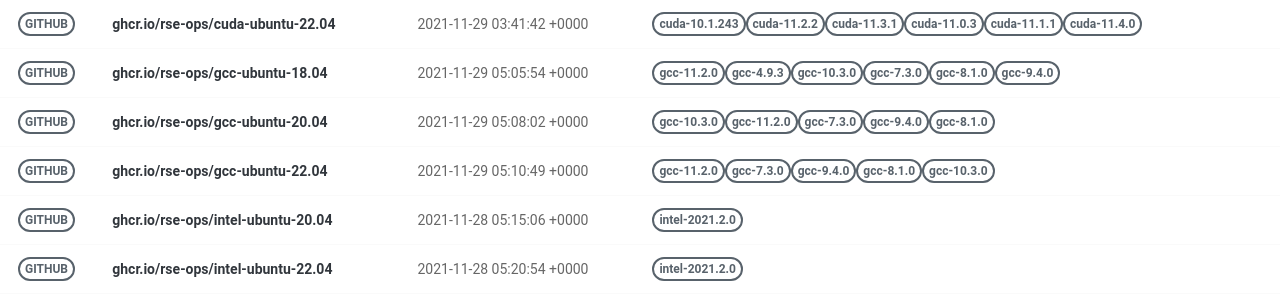
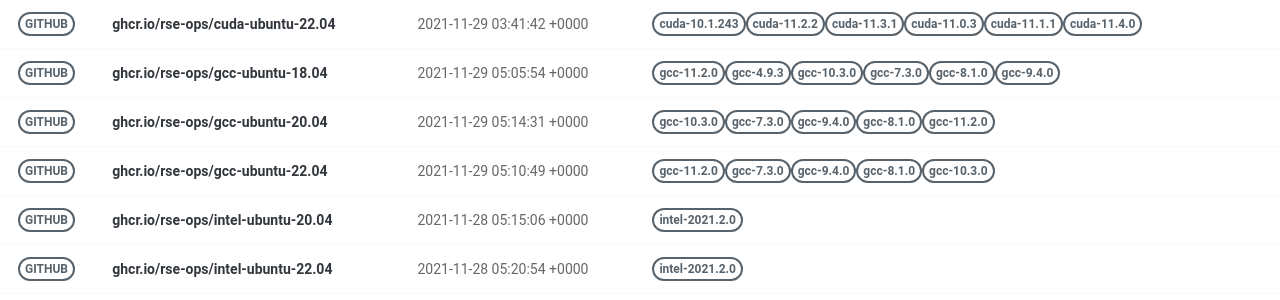
Before and after one commit to rse-ops/docker-images, a Jekyll site: the page built from pages/index.md, in a window 1280 px wide. Shown: the part 326-626 px from the top of the page. Built offline with Jekyll 4.4.1, drawn with Linux system fonts in a browser that asks for light colours; nearby versions of some CDN libraries.

Commit message:
Automated push to update library 2021-11-29

```diff
--- a/_library/ghcr.io-rse-ops-gcc-ubuntu-20.04.md
+++ b/_library/ghcr.io-rse-ops-gcc-ubuntu-20.04.md
@@ -1,7 +1,7 @@
 ---
 layout: container
 name: ghcr.io/rse-ops/gcc-ubuntu-20.04
-updated_at: 2021-11-29 05:08:02.042799
+updated_at: 2021-11-29 05:14:31.451010
 
 
 container_url: https://github.com/orgs/rse-ops/packages/container/package/gcc-ubuntu-20.04
```
Also changed, not shown: other parts of _library/ghcr.io-rse-ops-gcc-ubuntu-20.04.md (+3 -3 lines).
